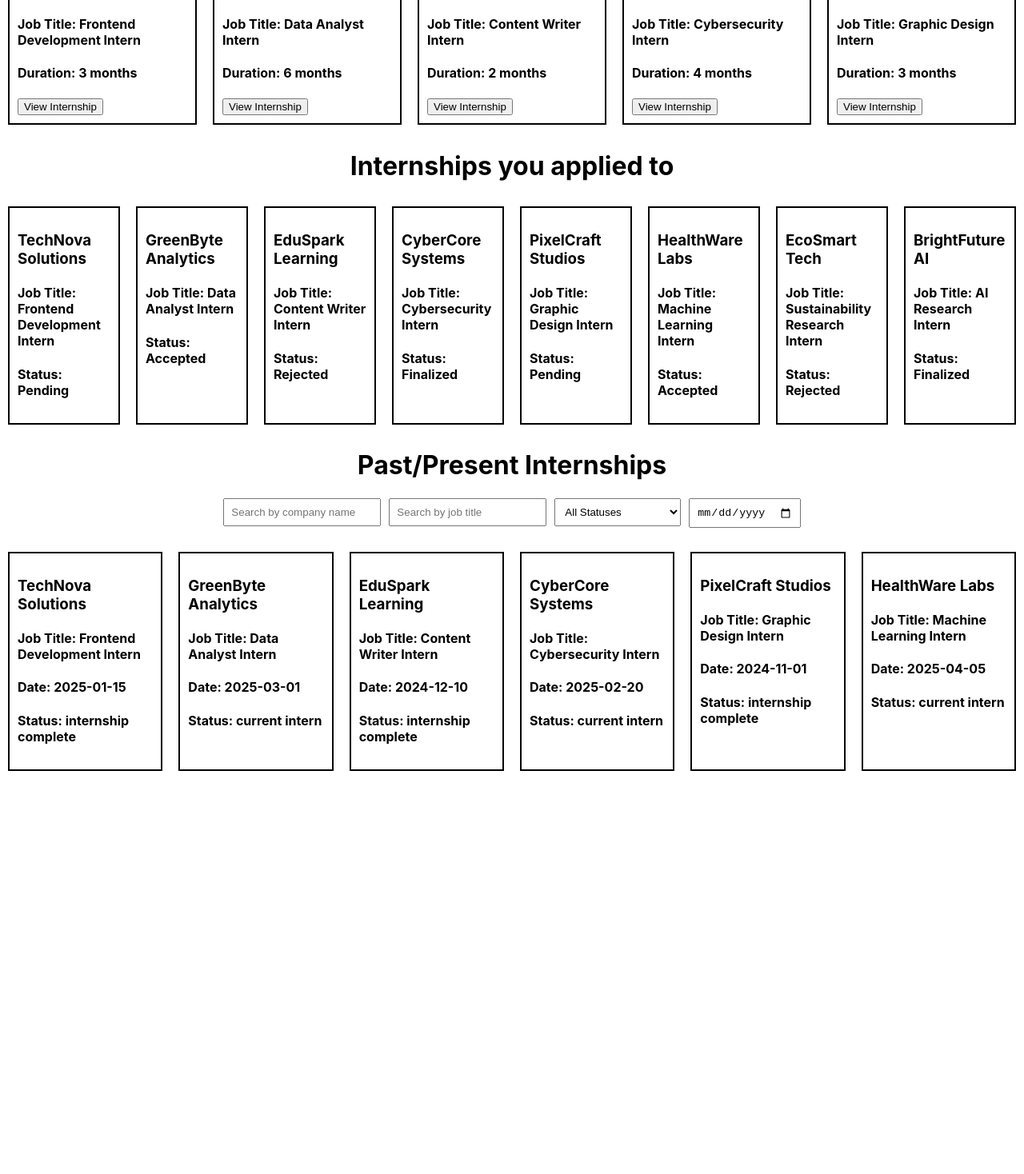
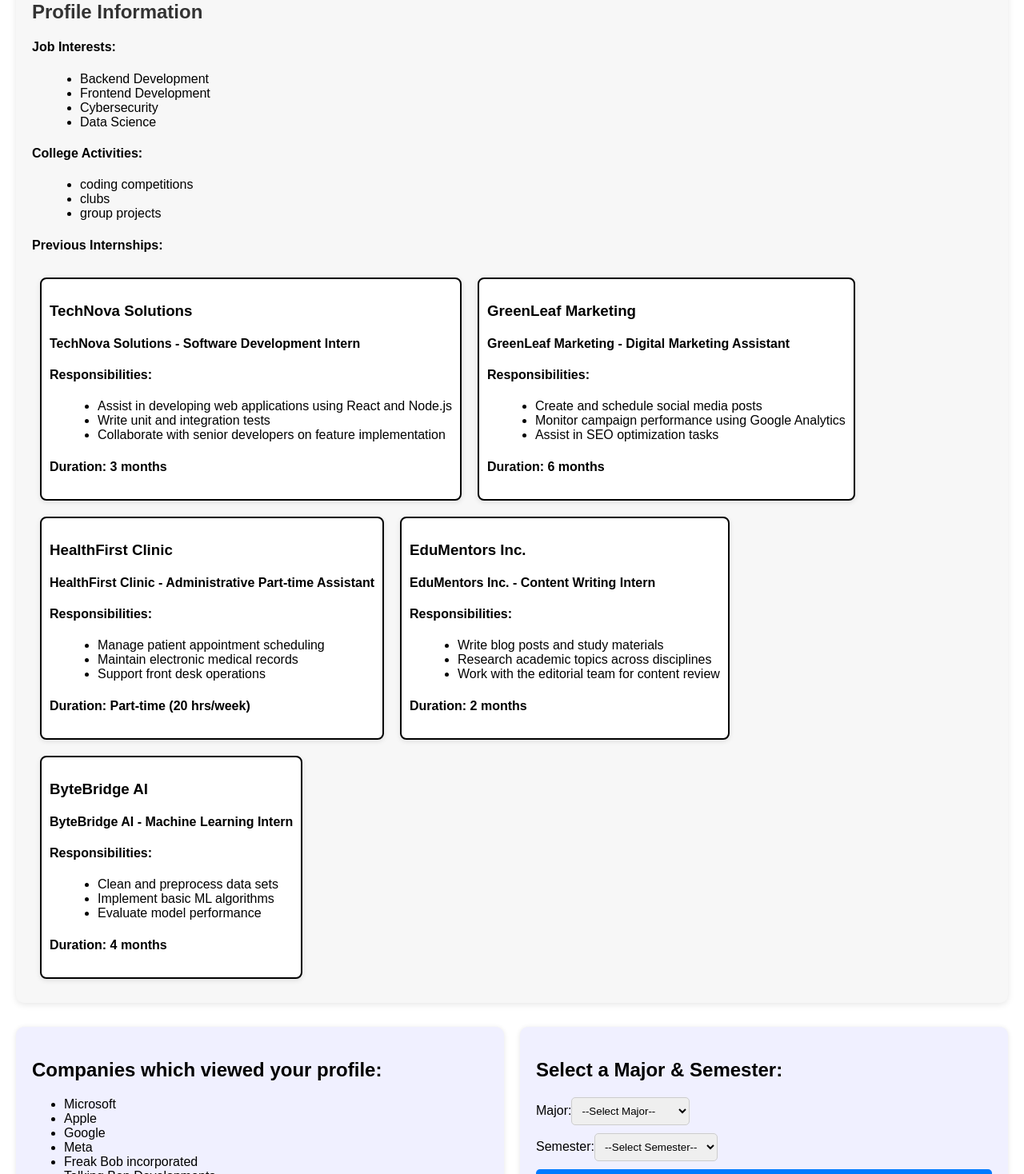
Before and after one commit to CSEN603-2025/Nashville-Fried-Software, a React (Create React App) app in the folder FRONT_END/my-app/: page / in a window 1280 px wide. Shown: the part 202-1670 px from the top of the page at 80% size. Before the commit the page ends 1176 px from the top, so only its background shows below. Built offline with nearby package versions, Linux system fonts and the light colour scheme.

Commit message:
Nearing final steps of my branch
fein fein fein

```diff
--- a/FRONT_END/my-app/src/Components/Profile/Internship.jsx
+++ b/FRONT_END/my-app/src/Components/Profile/Internship.jsx
@@ -1,7 +1,7 @@
 import React from "react";
 import { useState } from "react";
 import internshipListings from "../../internshipListings.json";
-import statusData from "../../internshipStatusData.json";
+// import statusData from "../../internshipStatusData.json";
 import internshipHistory from "../../internshipHistory.json";
 import "../../styles/global.css";
 import "../../styles/internships.css";
@@ -142,7 +142,7 @@
         )}
       </div>
 
-      <h1 style={{ textAlign: "center" }}>Internships you applied to</h1>
+      {/* <h1 style={{ textAlign: "center" }}>Internships you applied to</h1>
       <div className="internshipListings">
         {statusData.map((item, index) => (
           <div
@@ -161,7 +161,7 @@
             </h4>
           </div>
         ))}
-      </div>
+      </div> */}
 
       <h1 style={{ textAlign: "center" }}>Past/Present Internships</h1>
       <div
--- a/FRONT_END/my-app/src/Components/Profile/evaluation.jsx
+++ b/FRONT_END/my-app/src/Components/Profile/evaluation.jsx
@@ -2,12 +2,12 @@
 import "../../styles/eval.css";
 import "../../styles/global.css";
 
-const evaluation = () => {
+const Evaluation = () => {
   return (
     <>
       <h1 style={{ textAlign: "center" }}>Evaluate a Company</h1>
       <div className="formBox">
-        <form action="/submit-evaluation" method="POST">
+        <form>
           {/* <!-- Company Evaluation Textbox --> */}
           <label for="company_evaluation">
             Your Evaluation of the Company:
@@ -43,4 +43,4 @@
   );
 };
 
-export default evaluation;
+export default Evaluation;
--- a/FRONT_END/my-app/src/Components/Profile/profile.jsx
+++ b/FRONT_END/my-app/src/Components/Profile/profile.jsx
@@ -1,8 +1,21 @@
 import React from "react";
+import { useState } from "react";
 import "../../styles/profile.css";
 import "../../styles/global.css";
+import completedInternships from "../../previousInternships.json";
 
-const profile = () => {
+const Profile = () => {
+  const [selectedMajor, setSelectedMajor] = useState("");
+  const [selectedSemester, setSelectedSemester] = useState("");
+  const [confirmationMessage, setConfirmationMessage] = useState("");
+
+  const handleSubmit = (e) => {
+    e.preventDefault();
+    setConfirmationMessage(
+      `You selected Major: ${selectedMajor}, Semester: ${selectedSemester}`
+    );
+  };
+
   let companies = [
     "Microsoft",
     "Apple",
@@ -18,9 +31,13 @@
     "Applied Arts",
   ];
   let semesters = ["3rd", "4th", "5th", "6th", "7th", "8th", "9th", "10th"];
-  const combinations = majors.flatMap((major) =>
-    semesters.map((semester) => `${major} - ${semester}`)
-  );
+  let jobInterests = [
+    "Backend Development",
+    "Frontend Development",
+    "Cybersecurity",
+    "Data Science",
+  ];
+  let collegeActivities = ["coding competitions", "clubs", "group projects"];
   let name = "John Pork";
   let pro = true;
   return (
@@ -40,7 +57,7 @@
             </metadata>
             <g
               transform="translate(0.000000,1280.000000) scale(0.100000,-0.100000)"
-              fill="#000000"
+              fill="#FFFFFF"
               stroke="none"
             >
               <path
@@ -65,39 +82,98 @@
           {" " + name}
           {pro === true ? "[Pro]" : ""}
         </h1>
-        <div className="links">
-          <button>Dashboard</button>
-          <button>Edit Profile</button>
-          <button>Internships</button>
-          <button>Evaluations</button>
-          <button>Reports</button>
-        </div>
       </div>
       <div className="hero">
-        <div className="companyViews">
-          <h2>Companies which viewed your profile:</h2>
+        <div className="profileInfo">
+          <h2>Profile Information</h2>
+          <h4>Job Interests:</h4>
           <ul>
-            {companies.map((company) => (
-              <li>{company}</li>
+            {jobInterests.map((jobInterest) => (
+              <li>{jobInterest}</li>
             ))}
           </ul>
-        </div>
-        <div className="majorSems">
-          <h2>Majors:</h2>
+          <h4>College Activities:</h4>
           <ul>
-            {combinations.map((combination) => (
-              <>
-                <li>
-                  {combination}
-                  <button> Select</button>
-                </li>
-              </>
+            {collegeActivities.map((collegeActivity) => (
+              <li>{collegeActivity}</li>
             ))}
           </ul>
+          <h4>Previous Internships:</h4>
+          <div className="previousInternships">
+            {completedInternships.map((internship, index) => (
+              <div
+                key={index}
+                style={{
+                  border: "2px solid black",
+                  padding: "10px",
+                  margin: "10px",
+                  display: "inline-block",
+                }}
+              >
+                <h3>{internship.company_name}</h3>
+                <h4>
+                  {internship.company_name} - {internship.job_title}
+                </h4>
+                <h4>Responsibilities: </h4>
+                <ul>
+                  {internship.responsibilities.map((responsibility) => (
+                    <li>{responsibility}</li>
+                  ))}
+                </ul>
+                <h4>Duration: {internship.duration}</h4>
+              </div>
+            ))}
+          </div>
+        </div>
+        <div className="row">
+          <div className="companyViews">
+            <h2>Companies which viewed your profile:</h2>
+            <ul>
+              {companies.map((company, idx) => (
+                <li key={idx}>{company}</li>
+              ))}
+            </ul>
+          </div>
+
+          <div className="majorSems">
+            <h2>Select a Major & Semester:</h2>
+            <form onSubmit={handleSubmit}>
+              <label>
+                Major:
+                <select
+                  value={selectedMajor}
+                  onChange={(e) => setSelectedMajor(e.target.value)}
+                >
+                  <option value="">--Select Major--</option>
+                  {majors.map((major, idx) => (
+                    <option key={idx} value={major}>
+                      {major}
+                    </option>
+                  ))}
+                </select>
+              </label>
+              <label>
+                Semester:
+                <select
+                  value={selectedSemester}
+                  onChange={(e) => setSelectedSemester(e.target.value)}
+                >
+                  <option value="">--Select Semester--</option>
+                  {semesters.map((sem, idx) => (
+                    <option key={idx} value={sem}>
+                      {sem}
+                    </option>
+                  ))}
+                </select>
+              </label>
+              <button type="submit">Submit</button>
+            </form>
+            {confirmationMessage && <p>{confirmationMessage}</p>}
+          </div>
         </div>
       </div>
     </>
   );
 };
 
-export default profile;
+export default Profile;
--- a/FRONT_END/my-app/src/index.js
+++ b/FRONT_END/my-app/src/index.js
@@ -1,7 +1,7 @@
 import React from "react";
 import ReactDOM from "react-dom/client";
 import "./index.css";
-import App from "./Components/Profile/Internship";
+import App from "./Components/Profile/profile";
 import reportWebVitals from "./reportWebVitals";
 
 const root = ReactDOM.createRoot(document.getElementById("root"));
--- /dev/null
+++ b/FRONT_END/my-app/src/previousInternships.json
@@ -0,0 +1,52 @@
+[
+    {
+        "company_name": "TechNova Solutions",
+        "job_title": "Software Development Intern",
+        "responsibilities": [
+            "Assist in developing web applications using React and Node.js",
+            "Write unit and integration tests",
+            "Collaborate with senior developers on feature implementation"
+        ],
+        "duration": "3 months"
+    },
+    {
+        "company_name": "GreenLeaf Marketing",
+        "job_title": "Digital Marketing Assistant",
+        "responsibilities": [
+            "Create and schedule social media posts",
+            "Monitor campaign performance using Google Analytics",
+            "Assist in SEO optimization tasks"
+        ],
+        "duration": "6 months"
+    },
+    {
+        "company_name": "HealthFirst Clinic",
+        "job_title": "Administrative Part-time Assistant",
+        "responsibilities": [
+            "Manage patient appointment scheduling",
+            "Maintain electronic medical records",
+            "Support front desk operations"
+        ],
+        "duration": "Part-time (20 hrs/week)"
+    },
+    {
+        "company_name": "EduMentors Inc.",
+        "job_title": "Content Writing Intern",
+        "responsibilities": [
+            "Write blog posts and study materials",
+            "Research academic topics across disciplines",
+            "Work with the editorial team for content review"
+        ],
+        "duration": "2 months"
+    },
+    {
+        "company_name": "ByteBridge AI",
+        "job_title": "Machine Learning Intern",
+        "responsibilities": [
+            "Clean and preprocess data sets",
+            "Implement basic ML algorithms",
+            "Evaluate model performance"
+        ],
+        "duration": "4 months"
+    }
+]
--- a/FRONT_END/my-app/src/styles/profile.css
+++ b/FRONT_END/my-app/src/styles/profile.css
@@ -1,25 +1,84 @@
 .Navbar {
-  display: flex;
-  justify-content: space-between;
-  border: 2px solid black;
-}
-
-.links {
+  background-color: #222;
+  color: white;
+  padding: 10px 20px;
+  font-size: 24px;
   display: flex;
   align-items: center;
-  justify-content: space-between;
-}
-
-.links button {
-  margin-right: 10px;
-}
-
-.majorSems button {
-  margin-left: 15px;
 }
 
 .hero {
+  padding: 20px;
+  font-family: Arial, sans-serif;
+}
+
+.profileInfo {
+  margin-bottom: 30px;
+  padding: 20px;
+  background-color: #f7f7f7;
+  border-radius: 10px;
+  box-shadow: 0 2px 8px rgba(0, 0, 0, 0.1);
+}
+
+.profileInfo ul {
+  list-style-type: disc;
+  margin-left: 20px;
+}
+
+.profileInfo h2 {
+  margin-bottom: 15px;
+  color: #333;
+}
+
+.previousInternships > div {
+  background-color: white;
+  border-radius: 8px;
+  box-shadow: 0 2px 6px rgba(0, 0, 0, 0.1);
+}
+
+.row {
   display: flex;
-  justify-content: space-evenly;
-  align-items: center;
+  gap: 20px;
+  margin-bottom: 30px;
 }
+
+.companyViews,
+.majorSems {
+  flex: 1;
+  background-color: #f0f0ff;
+  padding: 20px;
+  border-radius: 10px;
+  box-shadow: 0 1px 6px rgba(0, 0, 0, 0.1);
+}
+
+form {
+  margin-top: 10px;
+  display: flex;
+  flex-direction: column;
+  gap: 10px;
+}
+
+select,
+button {
+  padding: 8px;
+  border-radius: 5px;
+  border: 1px solid #ccc;
+}
+
+button {
+  background-color: #007bff;
+  color: white;
+  border: none;
+  cursor: pointer;
+  transition: background-color 0.3s ease;
+}
+
+button:hover {
+  background-color: #0056b3;
+}
+
+p {
+  margin-top: 10px;
+  color: green;
+  font-weight: bold;
+}
```
Also changed, not shown: FRONT_END/my-app/src/Components/Profile/viewInternship.jsx (+11 -9 lines).
